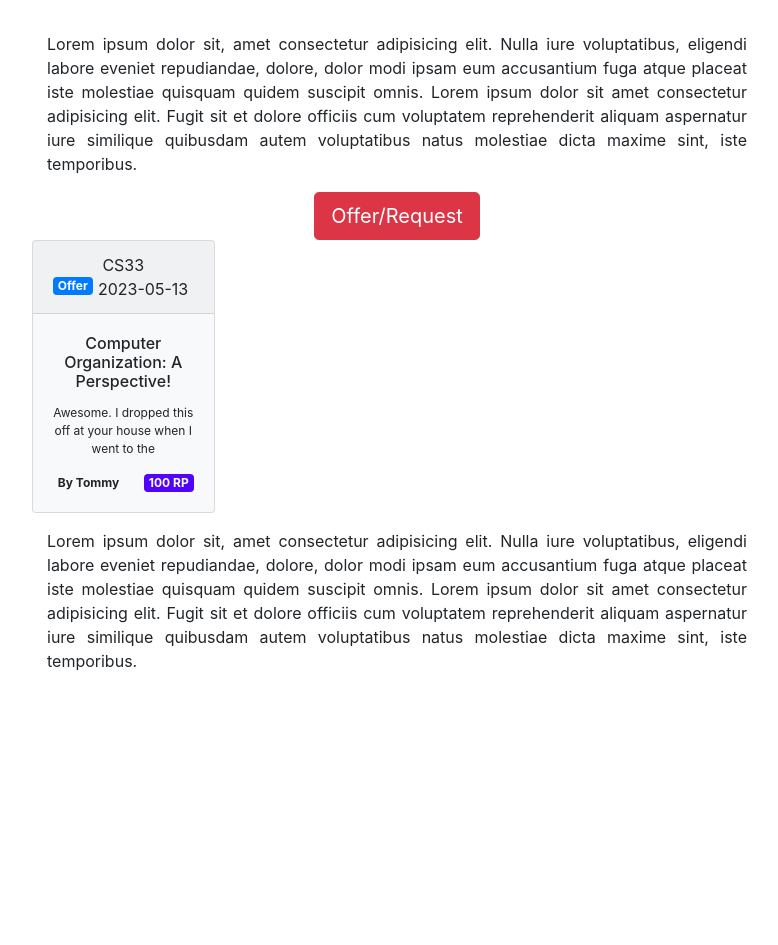
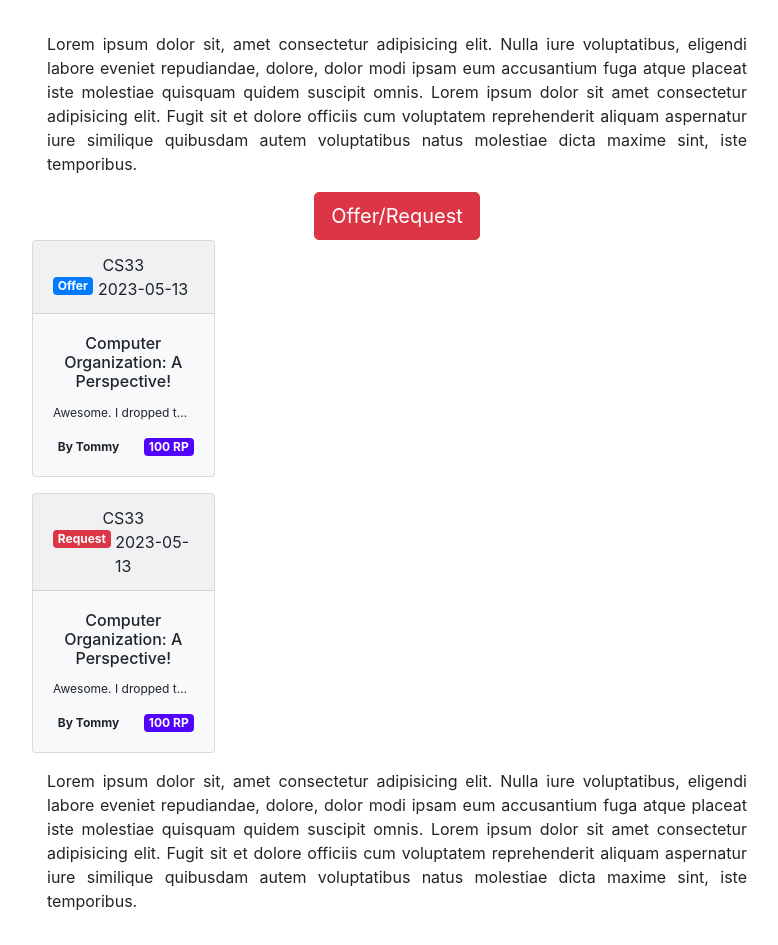
Before and after one commit to CSMT-Westwood/eXchange, a React (Create React App) app in the folder exchange/: page / in a window 1280 px wide. Shown: the whole page, without its empty margins (243-1021 px from the left). Before the commit the page ends 800 px from the top, so only its background shows below. Built offline with nearby package versions, Linux system fonts and the light colour scheme.

Commit message:
Improved component hierarchy. A Modal can correspond to a Card now. Cards (when min or exp) should later show Textbook/Notes/Skills in appropriate space

```diff
--- a/exchange/src/components/Card.css
+++ b/exchange/src/components/Card.css
@@ -1,8 +1,13 @@
 .card-text {
 	font-size: 12px;
 	text-overflow: ellipsis;
-	white-space: normal;
 	overflow: hidden;
+}
+.card-text-minimized {
+	white-space: pre
+}
+.card-text-expanded {
+	white-space: normal
 }
 .card-title {
 	font-size: 16px;
--- a/exchange/src/components/Card.js
+++ b/exchange/src/components/Card.js
@@ -1,21 +1,48 @@
 import React from 'react';
 import './Card.css';
 import Modal from './Modal';
-
+import classNames from 'classnames';
 export class Card extends React.Component {
 	constructor(props) {
 		super(props);
 		this.state = {
 
 		}
+		this.cardClasses = classNames(
+			'bg-light',
+			'mb-3',
+			'card',
+			{
+				'w-25': !this.props.inModal,
+				'w-250': this.props.inModal,
+				'h-250': this.props.inModal
+			}
+
+		)
+		this.cardTextClasses = classNames(
+			'card-text',
+			{
+				'card-text-minimized': !this.props.inModal,
+				'card-text-expanded': this.props.inModal
+			}
+		)
+		this.postTypeClasses = classNames(
+			'badge',
+			'float-left',
+			{
+				'badge-primary': this.props.post.typeOfPost===0,
+				'badge-danger': this.props.post.typeOfPost===1
+			}
+		)
 	}
+
 
 	render() { //TODO: change offer/req indicator to be color of card
 		return (
 			<div>
 				<div className="row">
 					<div
-						className="card w-25 bg-light mb-3"
+						className={this.cardClasses}
 						onClick={() => {
 							if(this.props.modalID != undefined) {
 								this.props.showModal(this.props.modalID);
@@ -25,13 +52,13 @@ export class Card extends React.Component {
 					>
 						<div className="card-header">
 							<div> {this.props.post.course} </div>
-							<span class="badge badge-primary float-left">Offer</span>
+							<span class={this.postTypeClasses}>{this.props.post.typeOfPost===0 ? 'Offer': 'Request'}</span>
 							<span> {this.props.post.publication_date.toISOString().slice(0, 10)} </span>
 						</div>
 
 						<div className="card-body">
 							<h5 className="card-title">{this.props.post.itemName}</h5>
-							<p className="card-text">{this.props.post.description}</p>
+							<p className={this.cardTextClasses}>{this.props.post.description}</p>
 							<span class="badge  float-left">By {this.props.post.author}</span>
 							<span class="badge badge-purple float-right">100 RP</span>
 
@@ -39,6 +66,7 @@ export class Card extends React.Component {
 					</div>
 
 				</div>
+
 			</div>);
 
 	}
--- a/exchange/src/components/Container.js
+++ b/exchange/src/components/Container.js
@@ -3,6 +3,7 @@ import { Modal } from './Modal';
 import { Card } from './Card';
 import TriggerButton from './TriggerButton';
 import Form from './Form';
+
 
 let examplePost = {
 	typeOfPost: 0, //0,1 = offer, request
@@ -10,7 +11,20 @@ let examplePost = {
 	course: 'CS33',
 	itemName: 'Computer Organization: A Perspective!',
 	condition: 0, //from 0 (best) to 3 (worst)
-	description: 'Awesome. I dropped this off at your house when I went to the',
+	description: 'Awesome. I dropped this off at your house when I went to theeraewrfasidjfasdfaisfasdifiasddfsdfsdfsfisiodiofisdifaiosdfioasiodfioasiodfioasodfoiasoierae',
+	link: '',
+	fulfilled: 0, //Unfulfilled, Pending (matched w at least 1 other person), Fulfilled (marked for deletion). On the backend, we will switch pending to fulfilled after 2 weeks have passed.
+	publication_date: new Date(2023, 4, 13),
+	author: 'Tommy', 		// the author’s username
+}
+
+let examplePost1 = {
+	typeOfPost: 1, //0,1 = offer, request
+	typeOfItem: 0, //0,1 = textbook, notes
+	course: 'CS33',
+	itemName: 'Computer Organization: A Perspective!',
+	condition: 0, //from 0 (best) to 3 (worst)
+	description: 'Awesome. I dropped this off at your house when I went to theeraewrfasidjfasdfaisfasdifiasddfsdfsdfsfisiodiofisdifaiosdfioasiodfioasiodfioasodfoiasoierae',
 	link: '',
 	fulfilled: 0, //Unfulfilled, Pending (matched w at least 1 other person), Fulfilled (marked for deletion). On the backend, we will switch pending to fulfilled after 2 weeks have passed.
 	publication_date: new Date(2023, 4, 13),
@@ -26,7 +40,8 @@ export class Container extends React.Component {
 		this.state = {
 			visibility: { //0 for uninit, 1 for nonvisible, 2 for visible
 				modal0: false,
-				modal1: false
+				modal1: false,
+				modal2: false
 			}
 		};
 		this.showModal = this.showModal.bind(this);
@@ -74,18 +89,16 @@ export class Container extends React.Component {
 		return (
 			<React.Fragment>
 				<TriggerButton
-					showModal={this.showModal}
-					buttonRef={(n) => (this.TriggerButton = n)}
+					showModal={() => this.showModal("modal0")}
+					//buttonRef={(n) => (this.TriggerButton = n)}
 					triggerText={this.props.triggerText}
 				/>
 
 				<Modal
-					modalRef={(n) => (this.modal = n)} //React convention for passing by reference
-					buttonRef={(n) => (this.closeButton = n)} //MODALREF AND BUTTONREF ARE PROB OBSOLETE BUT DONT REMOVE FOR NOW
 					modalID="modal0"
-					isVisible={this.state.visibility["modal0"]}
-					closeModal={this.closeModal}
-					modalContent={<Form onSubmit={this.props.onSubmit} />}
+					isVisible={this.state.visibility["modal0"]} //we pass a bool value
+					closeModal={this.closeModal} //we pass a reference to a function
+					modalContent={<Form onSubmit={this.props.onSubmit} />} //we pass "static"
 				/>
 				<Card
 					post={examplePost}
@@ -93,12 +106,38 @@ export class Container extends React.Component {
 					showModal={this.showModal}
 				/>
 				<Modal
-					modalRef={(n) => (this.modal = n)} //React convention for passing by reference
-					buttonRef={(n) => (this.closeButton = n)} //MODALREF AND BUTTONREF ARE PROB OBSOLETE BUT DONT REMOVE FOR NOW
 					modalID="modal1"
 					isVisible={this.state.visibility["modal1"]}
 					closeModal={this.closeModal}
-					modalContent="Expanded post content. Do you want to accept this offer/req?"
+					hasAccept={true}
+					modalContent={
+						<Card
+							post={examplePost}
+							modalID="modal1"
+							showModal={this.showModal}
+							inModal={true}
+						/>
+					}
+				/>
+
+				<Card
+					post={examplePost1}
+					modalID="modal2"
+					showModal={this.showModal}
+				/>
+				<Modal
+					modalID="modal2"
+					isVisible={this.state.visibility["modal2"]}
+					closeModal={this.closeModal}
+					hasAccept={true}
+					modalContent={
+						<Card
+							post={examplePost1}
+							modalID="modal2"
+							showModal={this.showModal}
+							inModal={true}
+						/>
+					}
 				/>
 			</React.Fragment>
 		);
--- a/exchange/src/components/Modal.js
+++ b/exchange/src/components/Modal.js
@@ -8,10 +8,7 @@ export class Modal extends React.Component {
 
 	}
 
-	render() {
-		if(!this.props.isVisible) {
-			return null;
-		}
+	returnModal() {
 		return ReactDOM.createPortal(
 			<FocusTrap>
 				<aside
@@ -21,7 +18,6 @@ export class Modal extends React.Component {
 					aria-modal="true"
 					className="modal-cover"
 					onClick={() => this.props.closeModal(this.props.modalID)}
-					onKeyDown={() => this.props.onKeyDown(this.props.modalID)}
 				>
 					<div className="modal-area" ref={this.props.modalRef}>
 						<button
@@ -30,7 +26,7 @@ export class Modal extends React.Component {
 							aria-labelledby="close-modal"
 							className="_modal-close"
 							onClick={() => this.props.closeModal(this.props.modalID)
-								}
+							}
 						>
 							<span id="close-modal" className="_hide-visual">
 								Close
@@ -44,10 +40,67 @@ export class Modal extends React.Component {
 						</div>
 					</div>
 				</aside>
+
 			</FocusTrap>,
 			document.body
 		);
 	}
+
+	returnModalWithAccept() {
+		return ReactDOM.createPortal(
+			<FocusTrap>
+				<aside
+					tag="aside"
+					role="dialog"
+					tabIndex="-1"
+					aria-modal="true"
+					className="modal-cover"
+					onClick={() => this.props.closeModal(this.props.modalID)}
+				>
+					<div className="modal-area" ref={this.props.modalRef}>
+						<button
+							ref={this.props.buttonRef}
+							aria-label="Close Modal"
+							aria-labelledby="close-modal"
+							className="_modal-close"
+							onClick={() => this.props.closeModal(this.props.modalID)
+							}
+						>
+							<span id="close-modal" className="_hide-visual">
+								Close
+            </span>
+							<svg className="_modal-close-icon" viewBox="0 0 40 40">
+								<path d="M 10,10 L 30,30 M 30,10 L 10,30" />
+							</svg>
+						</button>
+						<div className="modal-body">
+							{this.props.modalContent}
+							<div className="form-group pt-5">
+								<button className="form-control btn btn-primary" type="submit">
+									Accept
+        </button>
+							</div>
+						</div>
+					</div>
+
+				</aside>
+
+			</FocusTrap>,
+			document.body
+		);
+	}
+
+	render() {
+		if(!this.props.isVisible) {
+			return null;
+		}
+		if(this.props.hasAccept) {
+			return this.returnModalWithAccept();
+		} else {
+			return this.returnModal();
+		}
+
+	}
 }
 
 export default Modal
--- a/exchange/src/components/TriggerButton.js
+++ b/exchange/src/components/TriggerButton.js
@@ -5,7 +5,7 @@ const Trigger = ({ triggerText, buttonRef, showModal }) => {
 			className="btn btn-lg btn-danger center modal-button"
 			ref={buttonRef}
 			onClick={
-				() => showModal("modal0")
+				() => showModal()
 			}
 		>
 			{triggerText}
```
